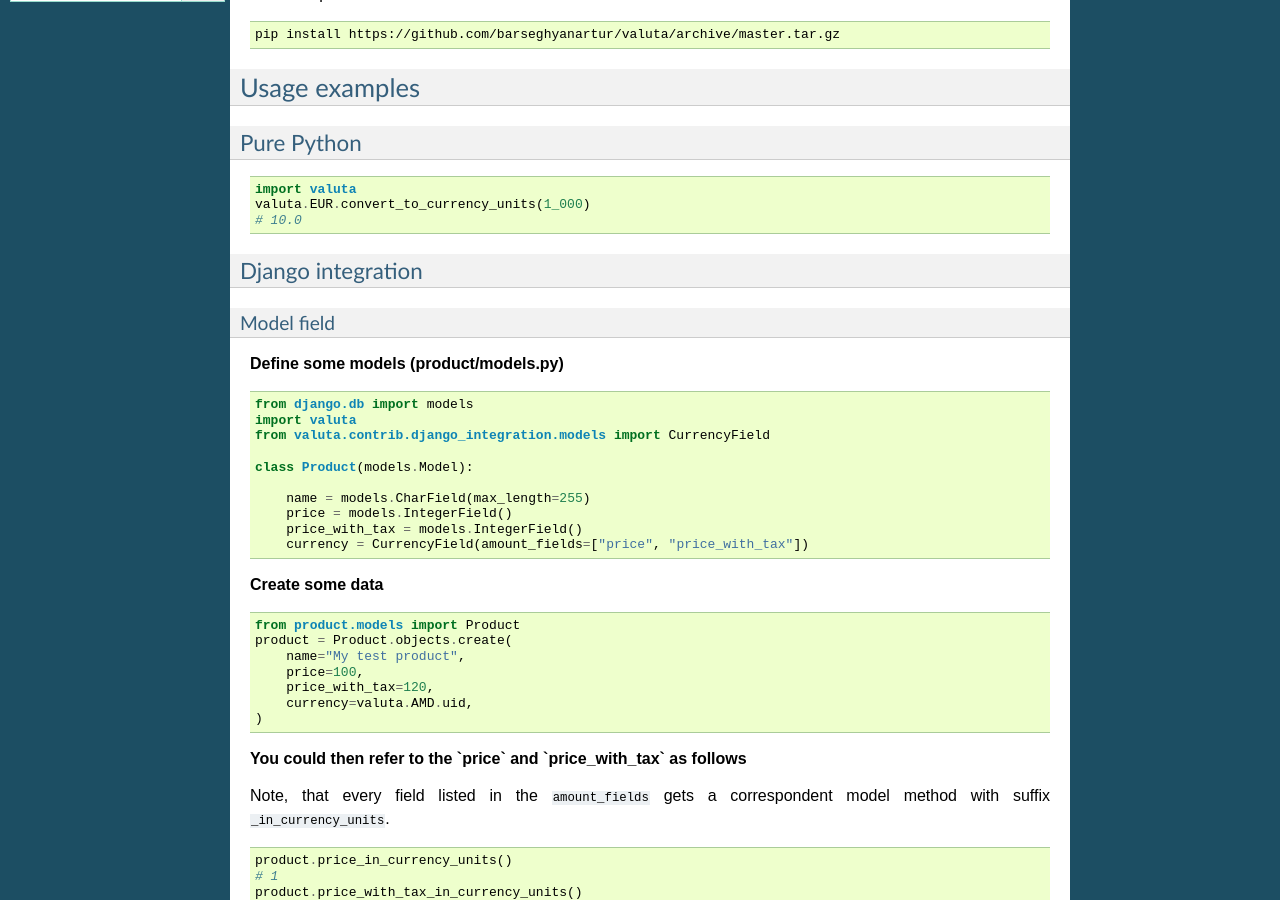
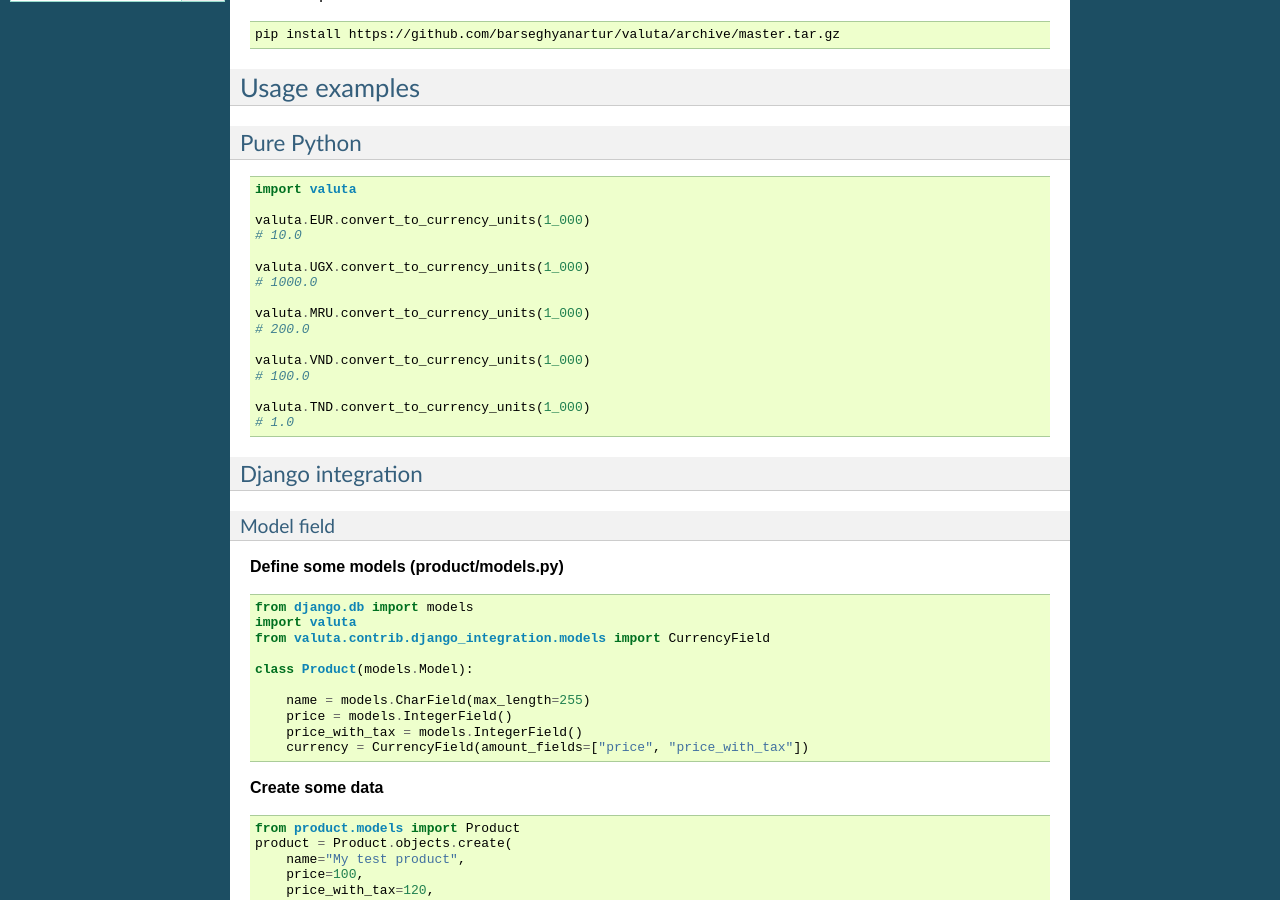
Before and after one commit to barseghyanartur/valuta, a Sphinx documentation site: the page built from docs/index.rst, in a window 1280 px wide and 900 px high, scrolled down 590 px. Built offline with Sphinx 7.4.7, drawn with Linux system fonts in a browser that asks for light colours; pages that are not in the unit, such as notebooks, are missing from menus.

```diff
--- a/docs/index.rst
+++ b/docs/index.rst
@@ -63,8 +63,21 @@ Pure Python
 .. code-block:: python
 
     import valuta
+
     valuta.EUR.convert_to_currency_units(1_000)
     # 10.0
+
+    valuta.UGX.convert_to_currency_units(1_000)
+    # 1000.0
+
+    valuta.MRU.convert_to_currency_units(1_000)
+    # 200.0
+
+    valuta.VND.convert_to_currency_units(1_000)
+    # 100.0
+
+    valuta.TND.convert_to_currency_units(1_000)
+    # 1.0
 
 Django integration
 ------------------
```
Also changed, not shown: README.rst (+13 -0 lines), 1 other file.
